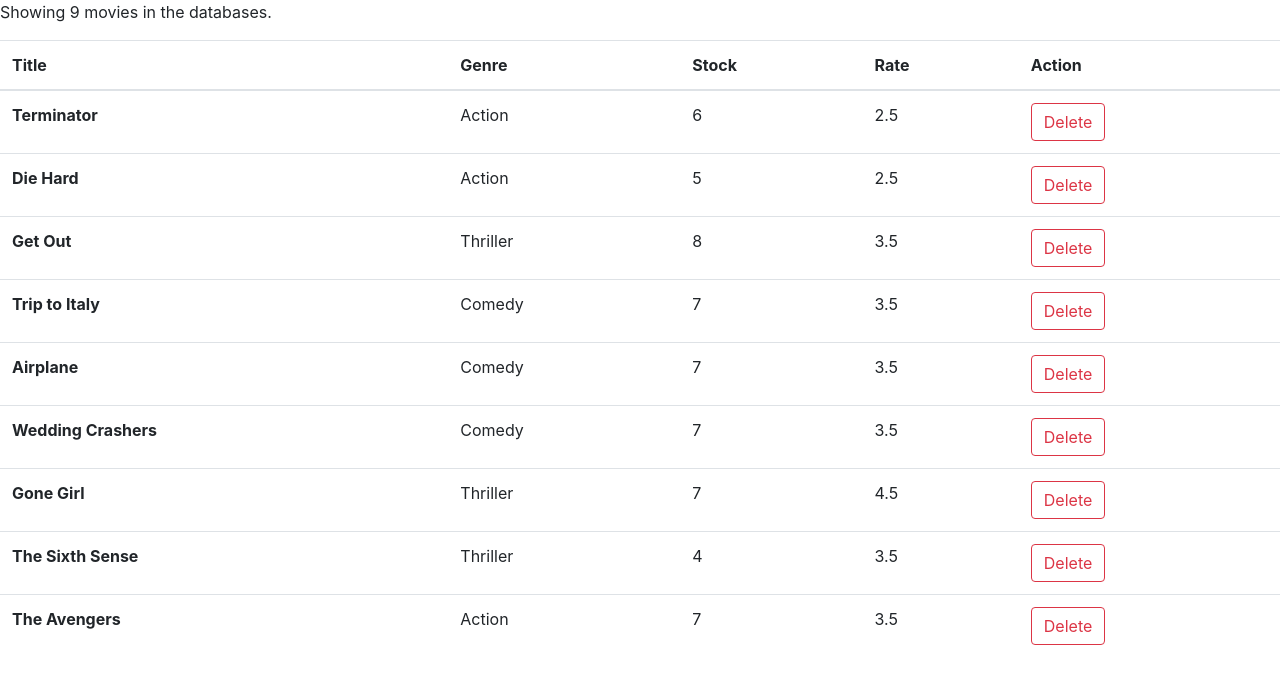
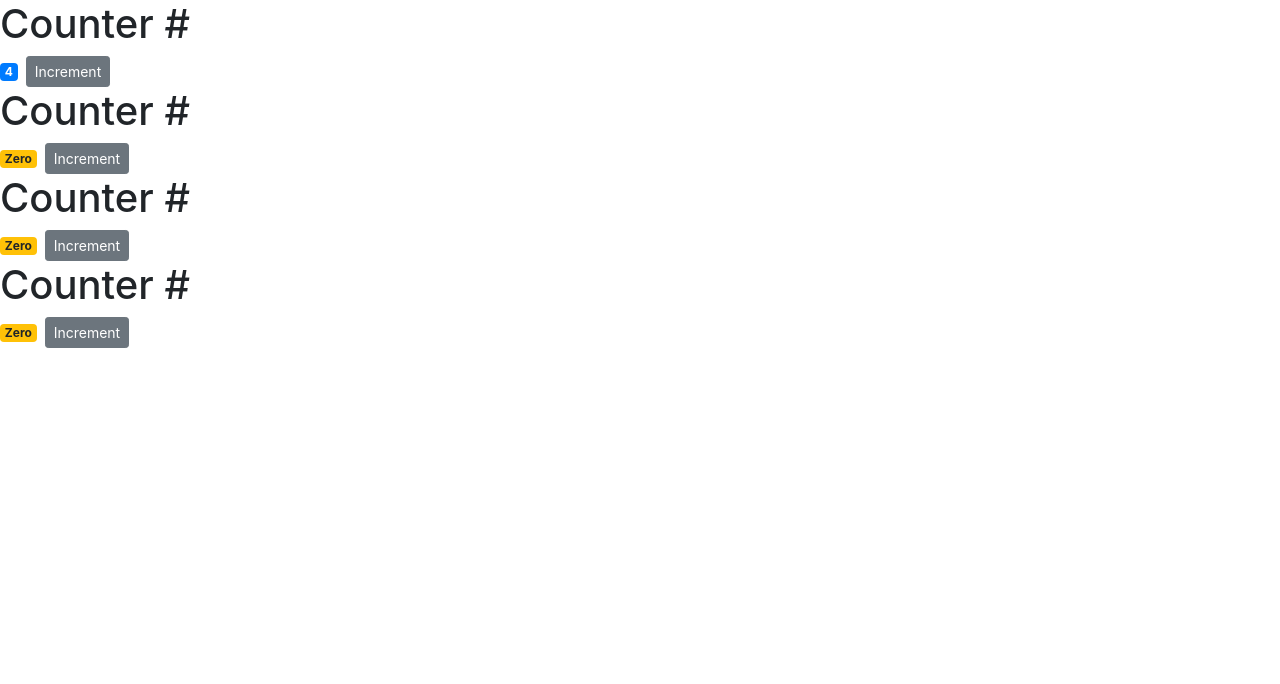
Before and after one commit to nghuuton/react-lession-1, a React (Create React App) app: page / in a window 1280 px wide. Shown: the top 684 px of the page. Built offline with nearby package versions, Linux system fonts and the light colour scheme.

Commit message:
Children Props

```diff
--- a/src/App.js
+++ b/src/App.js
@@ -1,30 +1,31 @@
 import React, { Component } from "react";
 // import "./App.css";
-import { getMovies } from "./services/fakeMovieService";
+// import { getMovies } from "./services/fakeMovieService";
 // import Counter from './components/counter'
-
+import Counters from "./components/counters";
 class App extends Component {
-  constructor(props) {
-    super(props);
-    this.state = {
-      movies: getMovies(),
-      count: getMovies().length,
-    };
-  }
-  deleteMovie = (movieId) => {
-    const movies = this.state.movies.filter((movie) => movie._id !== movieId);
-    this.setState({
-      movies: movies,
-      count: this.state.count - 1,
-    });
-  };
+  // constructor(props) {
+  //   super(props);
+  //   this.state = {
+  //     movies: getMovies(),
+  //     count: getMovies().length,
+  //   };
+  // }
+  // deleteMovie = (movieId) => {
+  //   const movies = this.state.movies.filter((movie) => movie._id !== movieId);
+  //   this.setState({
+  //     movies: movies,
+  //     count: this.state.count - 1,
+  //   });
+  // };
   render() {
-    const { movies, count } = this.state;
-    if (count === 0) return <span>There are no movies in the databases.</span>;
+    // const { movies, count } = this.state;
+    // if (count === 0) return <span>There are no movies in the databases.</span>;
     return (
       <React.Fragment>
-        <div className="contrainer">
-          {/* <Counter /> */}
+        <Counters />
+        {/* <Counter /> */}
+        {/* <div className="contrainer">
           <p>Showing {count} movies in the databases.</p>
           <div className="row">
             <div className="col">
@@ -59,7 +60,7 @@
               </table>
             </div>
           </div>
-        </div>
+        </div> */}
       </React.Fragment>
     );
   }
--- a/src/components/counter.jsx
+++ b/src/components/counter.jsx
@@ -2,29 +2,31 @@
 import classNames from "classnames";
 class Counter extends Component {
   state = {
-    count: 0,
-    tags: ["tag1", "tag2", "tag3"],
+    value: this.props.value,
+    // tags: ["tag1", "tag2", "tag3"],
   };
   formatCount() {
-    const { count } = this.state;
-    return count === 0 ? "Zero" : count;
+    const { value } = this.state;
+    return value === 0 ? "Zero" : value;
   }
 
   increment(productId) {
     return () => {
       this.setState({
-        count: this.state.count + productId,
+        count: this.state.value + productId,
       });
     };
   }
 
   render() {
-    const { count, tags } = this.state;
+    const { value /*tags*/ } = this.state;
+    const { children } = this.props;
     return (
       <div className="counter">
+        {children}
         <span
           className={classNames("badge badge-primary mr-2", {
-            "badge-warning": count === 0,
+            "badge-warning": value === 0,
           })}
         >
           {this.formatCount()}
@@ -35,11 +37,11 @@
         >
           Increment
         </button>
-        <ul>
+        {/* <ul>
           {tags.length > 0 &&
             tags.map((item, index) => <li key={index}>{item}</li>)}
           {tags.length === 0 && <li>Nothing in here!</li>}
-        </ul>
+        </ul> */}
       </div>
     );
   }
--- /dev/null
+++ b/src/components/counters.jsx
@@ -0,0 +1,30 @@
+import React, { Component } from "react";
+import Counter from "./counter";
+
+class Counters extends Component {
+  constructor(props) {
+    super(props);
+    this.state = {
+      counters: [
+        { id: 1, value: 4 },
+        { id: 2, value: 0 },
+        { id: 3, value: 0 },
+        { id: 4, value: 0 },
+      ],
+    };
+  }
+  render() {
+    const { counters } = this.state;
+    return (
+      <div>
+        {counters.map((count) => (
+          <Counter key={count.id} value={count.value} id={counters.id}>
+            <h1>Counter #{counters.id}</h1>
+          </Counter>
+        ))}
+      </div>
+    );
+  }
+}
+
+export default Counters;
```
